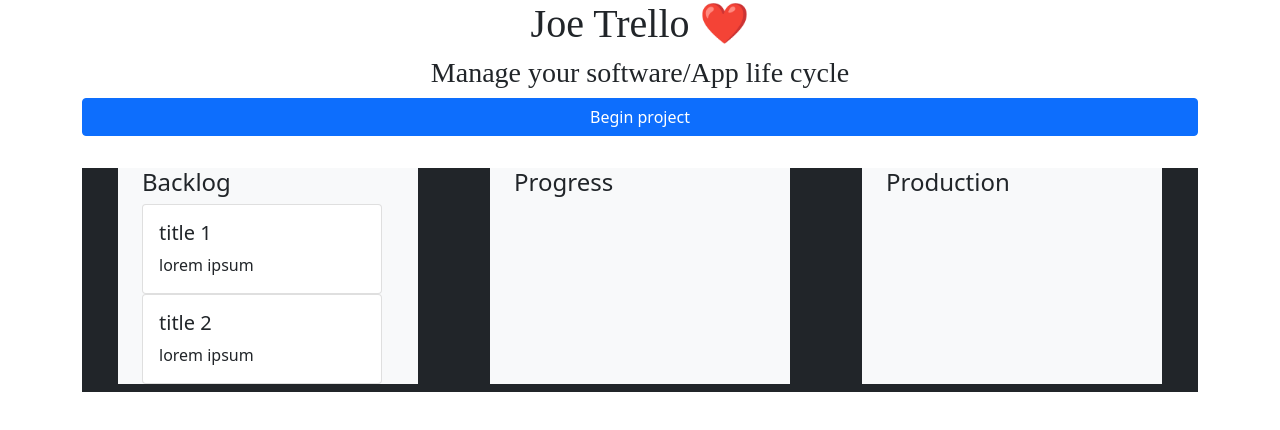
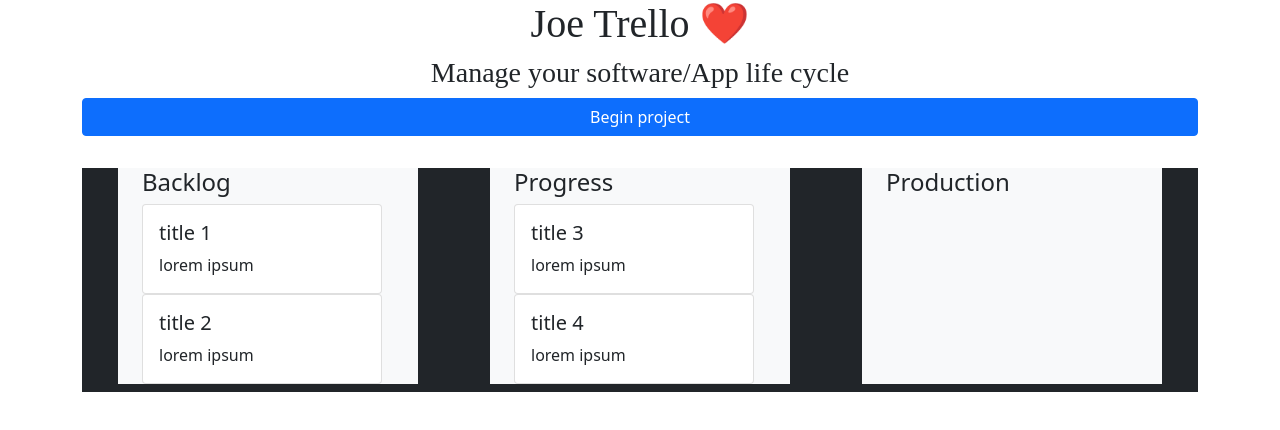
Before and after one commit to josephDev123/business-software-lifecycle-management-app, a React (Create React App) app: page / in a window 1280 px wide. Shown: the top 430 px of the page. Built offline with nearby package versions, Linux system fonts and the light colour scheme; a web font is replaced by a local one.

Commit message:
modified:   src/App.js         modified:   src/component/Board.js         modified:   src/component/Card.js

```diff
--- a/src/App.js
+++ b/src/App.js
@@ -42,7 +42,7 @@
       <Header/>
       <Form />
       <Board_wrapper>
-        <Board >
+        <Board data={data}>
           <Card  item={data} />
         </Board >
       </Board_wrapper >
--- a/src/component/Board.js
+++ b/src/component/Board.js
@@ -1,25 +1,69 @@
 import React from 'react'
 
-export default function Board(props) {
+export default function Board({children, data}) {
+    let progress = data.filter(item=>item.status ==='progress');
+    let production = data.filter(item=>item.status ==='production');
+
+    function handleDrop(){
+
+    }
+
+    function handleOver(){
+
+    }
+
+
     return (
         <div className='d-flex justify-content-around flex-wrap'>
 
-            <div className='d-flex flex-column bg-light mb-2 justify-content-start align-items-start px-4 flex-grow-1'  style={{ maxWidth: '300px',maxHeight:'100%' }} >
+            <div className='d-flex flex-column bg-light mb-2 justify-content-start align-items-start px-4 flex-grow-1'  style={{ maxWidth: '300px',maxHeight:'100%' }} onDrop={handleDrop} onDragOver={handleOver}>
                 <h4>Backlog</h4>
-                {props.children}
+                {children}
             </div>
 
             <span className='ms-4'></span>
 
-            <div className='d-flex flex-column bg-light mb-2 justify-content-start align-items-start px-4 flex-grow-1' style={{ maxWidth: '300px',maxHeight: '100%' }} >
+            <div className='d-flex flex-column bg-light mb-2 justify-content-start align-items-start px-4 flex-grow-1' style={{ maxWidth: '300px',maxHeight: '100%' }} onDrop={handleDrop} onDragOver={handleOver}>
             <h4>Progress</h4>
+
+            {
+                  progress.map(data=>{
+                  return(
+                    <div className="card" style={{ width: "15rem" }} draggable='true' key={data.id}>
+                        <div className="card-body">
+                            <h5 className="card-title">{data.title}</h5>
+                            <p className="card-text">{data.content}</p>
+
+                        </div>
+                    </div>
+                  )
+
+                  })
+               }
 
             </div>
 
             <span className='ms-4'></span>
 
-            <div className='d-flex flex-column bg-light mb-2 justify-content-start align-items-start px-4 flex-grow-1' style={{ maxWidth: '300px',maxHeight: '100%' }}>
+            <div className='d-flex flex-column bg-light mb-2 justify-content-start align-items-start px-4 flex-grow-1' style={{ maxWidth: '300px',maxHeight: '100%' }} onDrop={handleDrop} onDragOver={handleOver}>
             <h4>Production</h4>
+
+            {
+                  production.map(data=>{
+                  return(
+                    <div className="card" style={{ width: "15rem" }} draggable='true' key={data.id}>
+                        <div className="card-body">
+                            <h5 className="card-title">{data.title}</h5>
+                            <p className="card-text">{data.content}</p>
+
+                        </div>
+
+                    </div>
+
+                  )
+
+                  })
+               }
 
             </div>
 
--- a/src/component/Card.js
+++ b/src/component/Card.js
@@ -2,13 +2,18 @@
 
 export default function Card({item}) {
     const backlog = item.filter(filters=> filters.status === 'backlog');
+
+    function handleDrag(e){
+     let drag_id = e.dataTransfer.setData('card_id', e.target.id)
+
+    }
 
     return (
         <div>
             {
                   backlog.map(data=>{
                   return(
-                    <div className="card" style={{ width: "15rem" }} draggable='true' key={data.id}>
+                    <div className="card" style={{ width: "15rem" }} draggable='true' onDragStart={handleDrag} key={data.id} id={data.id}>
                         <div className="card-body">
                             <h5 className="card-title">{data.title}</h5>
                             <p className="card-text">{data.content}</p>
```
